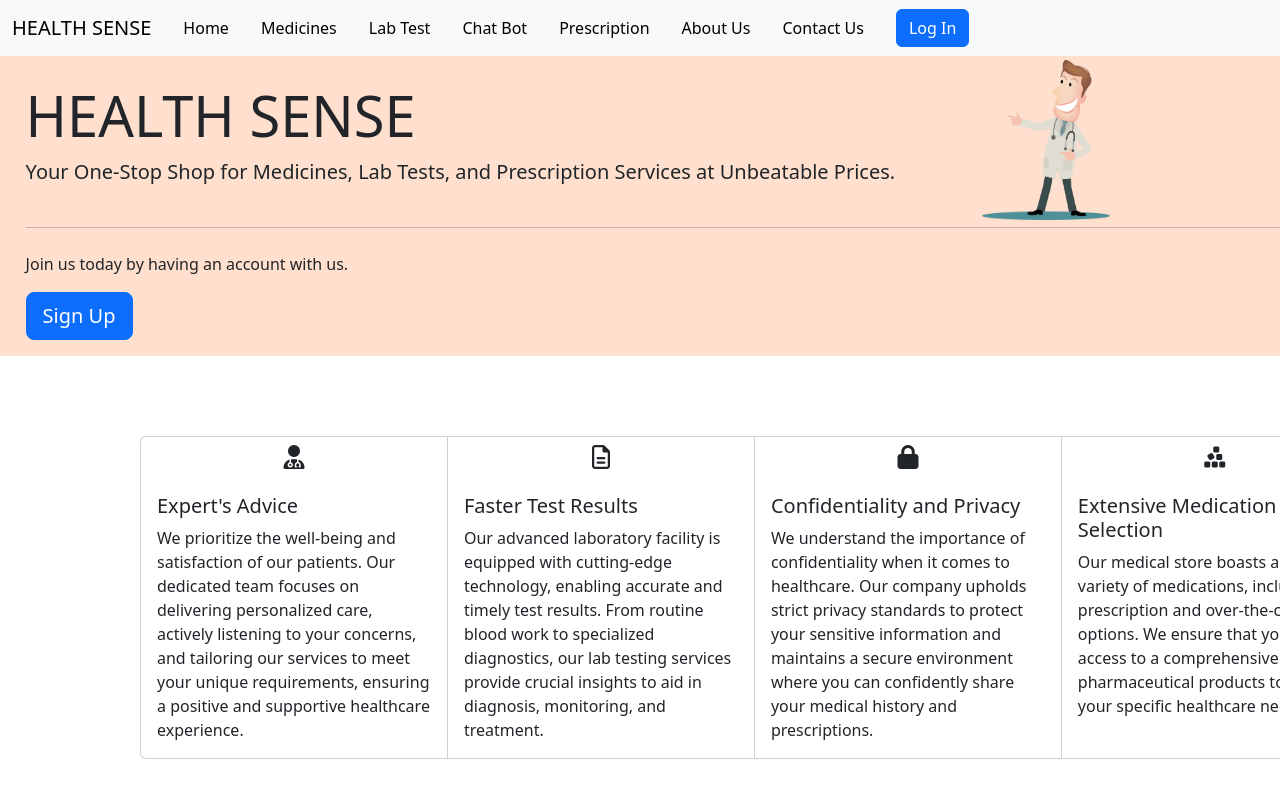
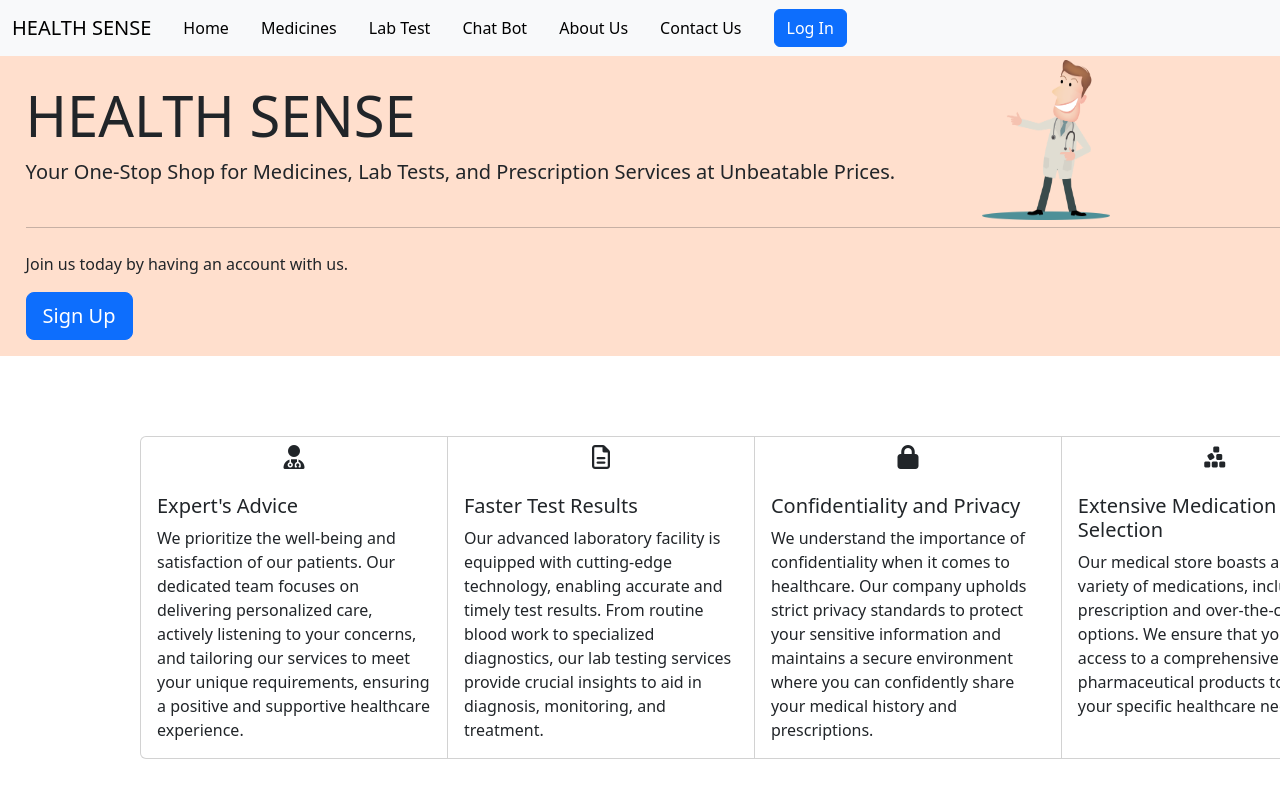
Before and after one commit to AnshhSharma/Health-Sense, a React (Create React App) app: page / in a window 1280 px wide. Shown: the top 796 px of the page. Built offline with nearby package versions, Linux system fonts and the light colour scheme.

Commit message:
Added routing link to about page, and keys disclosed for superiors to access the site

```diff
--- a/src/Components/Navbar.js
+++ b/src/Components/Navbar.js
@@ -37,8 +37,10 @@ export default function Navbar() {
                                 <Link className="nav-Link" aria-current="page" to="/chatbot" onClick={moveToTop}>Chat Bot</Link>
 
                             </li>
-                            <li className="nav-item mx-3">Prescription</li>
-                            <li className="nav-item mx-3">About Us</li>
+                            {/* <li className="nav-item mx-3">Prescription</li> */}
+                            <li className="nav-item mx-3">
+                                <Link className="nav-Link" aria-current="page" to="/about" onClick={moveToTop}>About Us</Link>
+                            </li>
                             <li className="nav-item mx-3" onClick={moveToDown}>Contact Us</li>
                             {!isAuthenticated ?
                                 <button className="btn btn-primary mx-3" role="button " onClick={() => loginWithRedirect()}>Log In</button>
```
